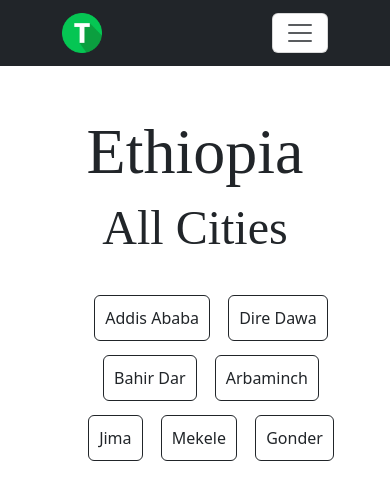
After one commit to dagmawib/Ambiance-Engine, a Flask app: page /cities in a window 390 px wide. The commit adds this page. Shown: the top 500 px of the page. Run offline with Flask 3, Linux system fonts and the light colour scheme.

Commit message:
Cities page and responsiveness

```diff
--- a/main.py
+++ b/main.py
@@ -32,10 +32,12 @@ def welcome():
 @app.route('/home')
 def home():
     cafe_detail = db.session.query(Cafe).all()
-
     # print(cafe_detail)
     return render_template("home.html", all_cafes=cafe_detail)
 
+@app.route("/cities")
+def cities():
+    return render_template("cities.html")
 
 if __name__ == "__main__":
     app.run(debug=True)
--- a/static/style.css
+++ b/static/style.css
@@ -17,13 +17,18 @@ body{
 .navbar-toggler{
     background-color: white;
 }
+.Filters{
+    min-height: 100vh;
+}
 .Filters #left {
-    height: 700px; /* Set the height of the aside */
-    overflow-y: auto; /* Enable vertical scrolling */
+    max-height: 700px;
+    min-height: 100vh;
+    overflow-y: auto;
     width: 25rem;
   }
 .parent .Cafes{
-    height: 700px;
+    max-height: 700px;
+    min-height: 100vh;
     overflow-y: scroll;
 }
 .Filters #left .filter-img{
@@ -41,6 +46,18 @@ body{
 .Filters #left h4{
     margin: 15px;
     font-family: "Roboto Slab", serif;
+}
+@media only screen and (min-width: 1024px) {
+    .Filters {
+        width: 60%;
+
+    }
+}
+@media only screen and (min-width: 1440px) {
+    .Filters {
+        width: 40%;
+
+    }
 }
 .parent{
     display: flex;
@@ -217,9 +234,8 @@ body{
     justify-content: center;
   }
 .person1 {
-    /* flex: 1 0 auto; Makes divs equally sized and grow if needed */
-    padding: 1rem; /* Add some padding for better spacing */
-    margin-right: 1rem; /* Add margin for spacing between divs (except last one) */
+    padding: 1rem;
+    margin-right: 1rem;
 }
 .person1:last-child {
     margin-right: 20px; /* Remove margin for the last div */
@@ -357,3 +373,32 @@ body{
     background: #362FD9;
     color: #fff;
 }
+/* /////////////////////Cities Page///////////////////// */
+.citiesPage{
+    text-align: center;
+    /* display: inline; */
+}
+.citiesPage h2{
+    margin-top: 3rem;
+    font-family: "Sedan", serif;
+    font-weight: 500;
+    font-style: normal;
+    font-size: 4rem;
+}
+.citiesPage h3{
+    font-family: "Sedan", serif;
+    font-weight: 300;
+    font-style: normal;
+    font-size: 3rem;
+    margin-top: 0;
+}
+.citiesPage ul{
+    align-items: center;
+    justify-content: center;
+    margin: 2rem;
+    display: flow-root;
+}
+.citiesPage button{
+    padding: 10px;
+    margin: 7px;
+}
--- /dev/null
+++ b/templates/cities.html
@@ -0,0 +1,55 @@
+<!DOCTYPE html>
+<html lang="en">
+<head>
+    <meta charset="UTF-8">
+    <meta name="viewport" content="width=device-width, initial-scale=1.0">
+    <link href="https://cdn.jsdelivr.net/npm/bootstrap@5.3.3/dist/css/bootstrap.min.css" rel="stylesheet" integrity="sha384-QWTKZyjpPEjISv5WaRU9OFeRpok6YctnYmDr5pNlyT2bRjXh0JMhjY6hW+ALEwIH" crossorigin="anonymous">
+
+    <link rel="stylesheet" href="../static/style.css">
+    <title>Document</title>
+</head>
+<body>
+    <section class="NAVBAR">
+        <nav class="navbar navbar-expand-lg bg-dark">
+            <div class="container-fluid">
+              <a class="navbar-brand" href="#"><img src="/static/images/letter-t-.png" alt="logo" class="LOGO-Img"></a>
+              <button class="navbar-toggler navbar-toggler-white" type="button" data-bs-toggle="collapse" data-bs-target="#navbarNav" aria-controls="navbarNav" aria-expanded="false" aria-label="Toggle navigation">
+                <span class="navbar-toggler-icon"></span>
+              </button>
+              <div class="collapse navbar-collapse justify-content-end" id="navbarNav">
+                <ul class="navbar-nav">
+                  <li class="nav-item">
+                    <a class="nav-link active" aria-current="page" href="{{url_for('welcome')}}">Home</a>
+                  </li>
+                  <li class="nav-item">
+                    <a class="nav-link" href="{{ url_for('cities')}}">All Cities</a>
+                  </li>
+                  <li class="nav-item">
+                    <a class="nav-link" href="#">Suggested Place</a>
+                  </li>
+                  <li class="nav-item">
+                    <a class="nav-link" href="#">Join Community</a>
+                  </li>
+                </ul>
+              </div>
+            </div>
+          </nav>
+    </section>
+    <div class="citiesPage">
+        <h2>Ethiopia</h2>
+        <div class="citiesList">
+            <h3>All Cities</h3>
+            <ul>
+                <a href=""><button type="button" class="btn btn-outline-dark">Addis Ababa</button></a>
+                <a href=""><button type="button" class="btn btn-outline-dark">Dire Dawa</button></a>
+                <a href=""><button type="button" class="btn btn-outline-dark">Bahir Dar</button></a>
+                <a href=""><button type="button" class="btn btn-outline-dark">Arbaminch</button></a>
+                <a href=""><button type="button" class="btn btn-outline-dark">Jima</button></a>
+                <a href=""><button type="button" class="btn btn-outline-dark">Mekele</button></a>
+                <a href=""><button type="button" class="btn btn-outline-dark">Gonder</button></a>
+            </ul>
+        </div>
+    </div>
+</body>
+<script src="https://cdn.jsdelivr.net/npm/bootstrap@5.3.3/dist/js/bootstrap.bundle.min.js" integrity="sha384-YvpcrYf0tY3lHB60NNkmXc5s9fDVZLESaAA55NDzOxhy9GkcIdslK1eN7N6jIeHz" crossorigin="anonymous"></script>
+</html>
--- a/templates/home.html
+++ b/templates/home.html
@@ -37,7 +37,7 @@
             </div>
           </nav>
     </section>
-    <section class="parent">
+  <section class="parent">
     <section class="Filters">
         <div class="col-lg-3">
         <div id="left">
--- a/templates/welcome.html
+++ b/templates/welcome.html
@@ -22,7 +22,7 @@
                     <a class="nav-link active" aria-current="page" href="#">Home</a>
                   </li>
                   <li class="nav-item">
-                    <a class="nav-link" href="#">All Cities</a>
+                    <a class="nav-link" href="{{ url_for('cities')}}">All Cities</a>
                   </li>
                   <li class="nav-item">
                     <a class="nav-link" href="#">Suggested Place</a>
```
